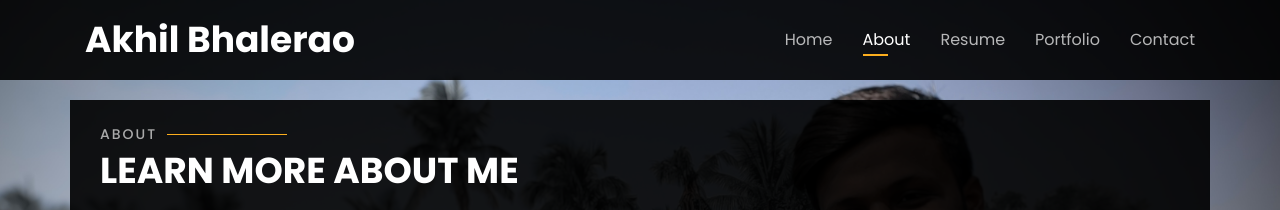
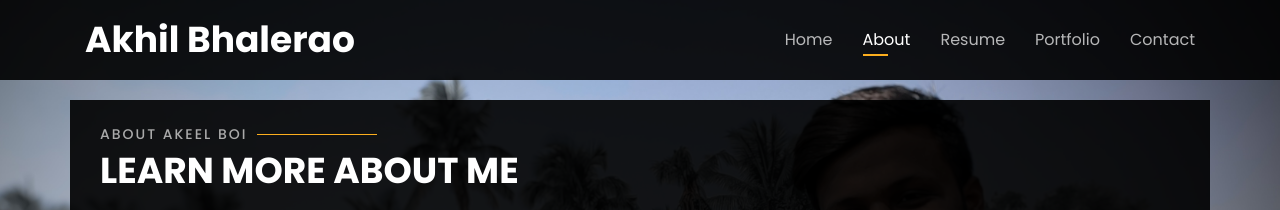
Before and after one commit to okarin1511/akhilpartIII, a plain HTML site: page index.html in a window 1280 px wide. Both pictures are taken after a click on the link "About". Shown: the top 210 px of the page. Drawn offline with nearby package versions, Linux system fonts and the light colour scheme.

Commit message:
Update index.html

```diff
--- a/index.html
+++ b/index.html
@@ -77,7 +77,7 @@
     <div class="about-me container">
 
       <div class="section-title">
-        <h2>About</h2>
+        <h2>About Akeel boi</h2>
         <p>Learn more about me</p>
       </div>
 
```
